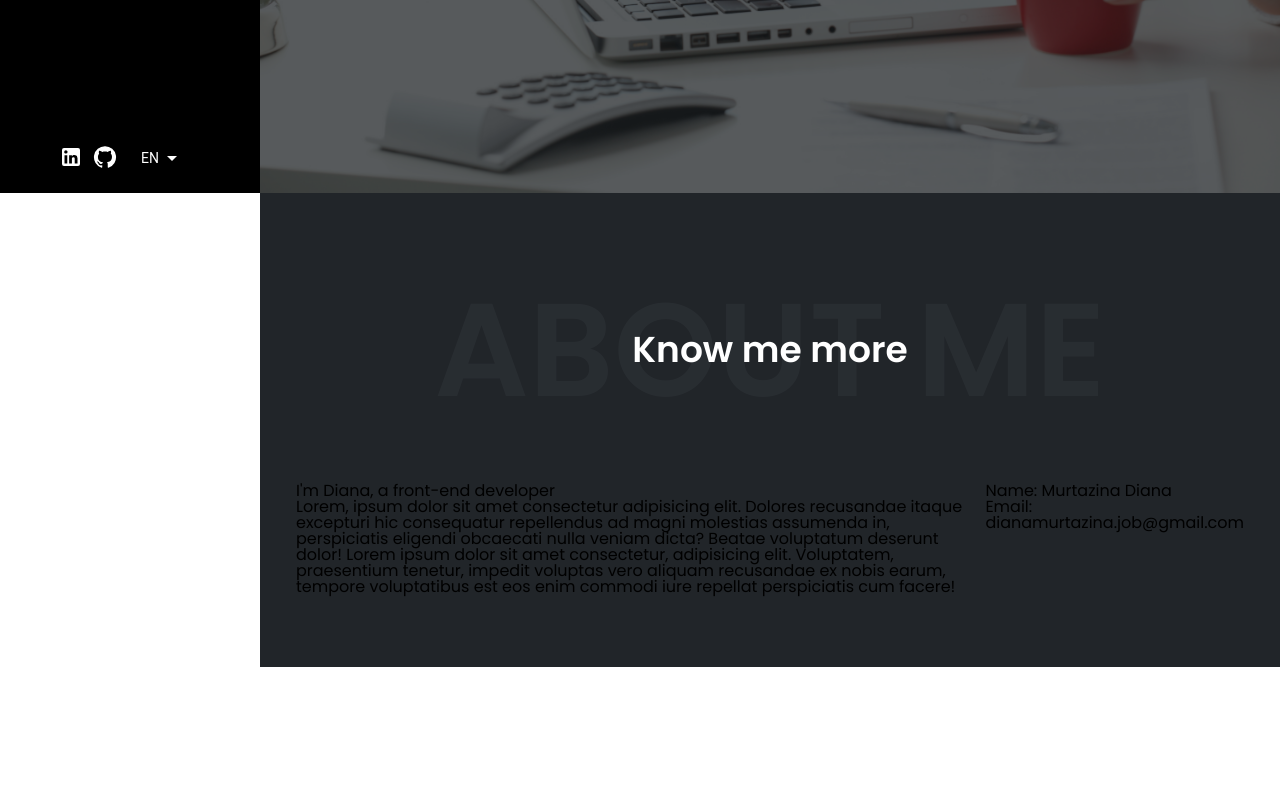
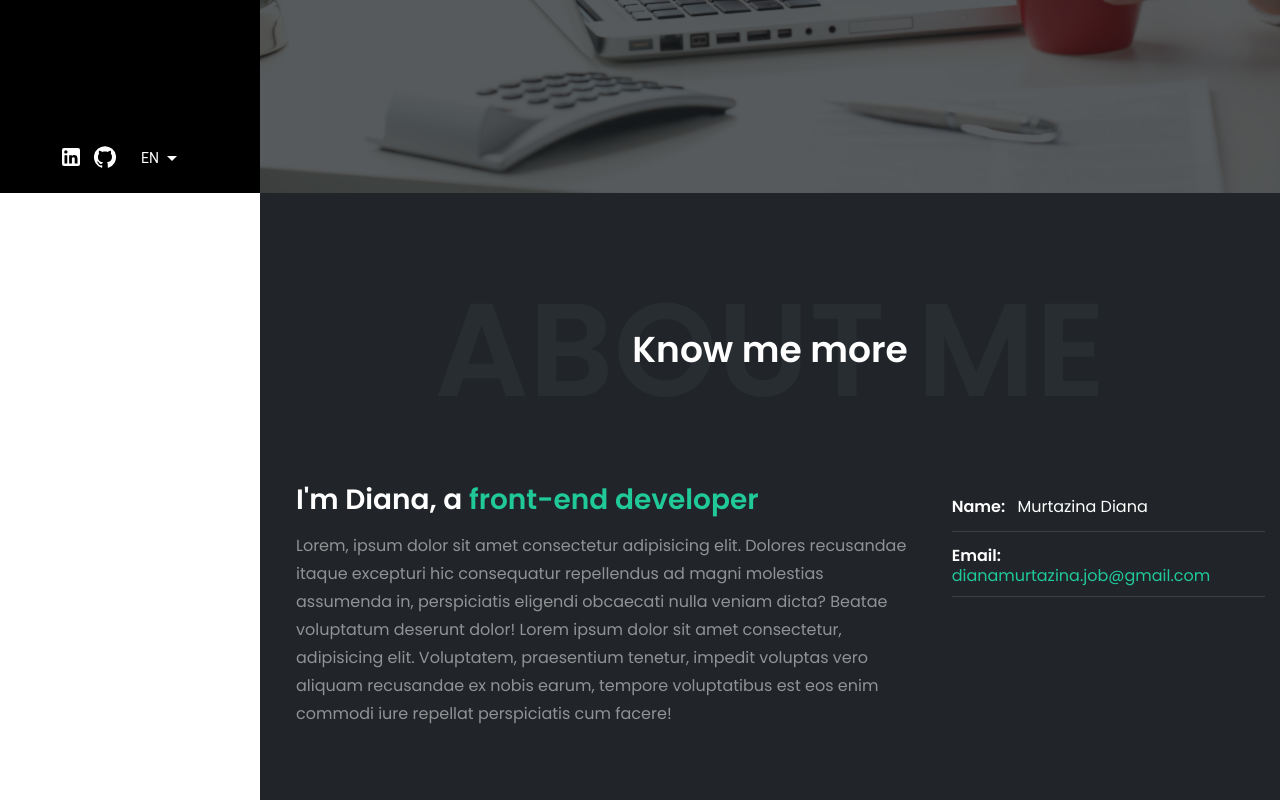
Before and after one commit to horoshopodumaj/resume, a React (Create React App) app in the folder portfolio/: page / in a window 1280 px wide. Shown: the part 607-1407 px from the top of the page. Before the commit the page ends 1274 px from the top, so only its background shows below. Built offline with nearby package versions, Linux system fonts and the light colour scheme.

Commit message:
added styles for about

```diff
--- a/portfolio/src/components/About/About.js
+++ b/portfolio/src/components/About/About.js
@@ -10,7 +10,9 @@ export default function About() {
                 </div>
                 <div className="about__inner">
                     <div className="about__content">
-                        <h3 className="about__littletitle">I'm Diana, a front-end developer</h3>
+                        <h3 className="about__littletitle">
+                            I'm Diana, a<span> front-end developer</span>
+                        </h3>
                         <p className="about__desc">
                             {" "}
                             Lorem, ipsum dolor sit amet consectetur adipisicing elit. Dolores
@@ -31,7 +33,9 @@ export default function About() {
                             <li className="about__email">
                                 {" "}
                                 <span className="about__item">Email:</span>{" "}
-                                dianamurtazina.job@gmail.com
+                                <a href="mailto:dianamurtazina.job@gmail.com">
+                                    dianamurtazina.job@gmail.com
+                                </a>
                             </li>
                         </ul>
                     </div>
--- a/portfolio/src/components/About/about.scss
+++ b/portfolio/src/components/About/about.scss
@@ -30,5 +30,56 @@
     }
     &__inner {
         display: flex;
+        gap: 30px;
+        // flex-wrap: wrap;
+        color: var(--font);
+        margin-top: -48px;
+    }
+
+    &__content {
+        flex: 0 0 auto;
+        width: 66%;
+        margin-top: 48px;
+    }
+    //#dee3e4
+
+    &__info {
+        flex: 0 0 auto;
+        width: 33%;
+        margin-top: 48px;
+    }
+
+    &__littletitle {
+        font-size: 28px;
+        line-height: 33px;
+        font-weight: 600;
+        margin-bottom: 16px;
+    }
+    &__littletitle span {
+        color: var(--active);
+    }
+
+    &__desc {
+        font-weight: 400;
+        line-height: 28px;
+        color: hsla(0, 0%, 100%, 0.5);
+    }
+
+    &__item {
+        font-weight: 600;
+        line-height: 24px;
+        margin-right: 8px;
+        padding: 5px 0px;
+    }
+
+    &__name,
+    &__email {
+        font-weight: 400;
+        padding: 12px 0;
+        border-bottom: 1px solid hsla(0, 0%, 98%, 0.12);
+    }
+
+    &__email a {
+        color: var(--active);
     }
 }
```
